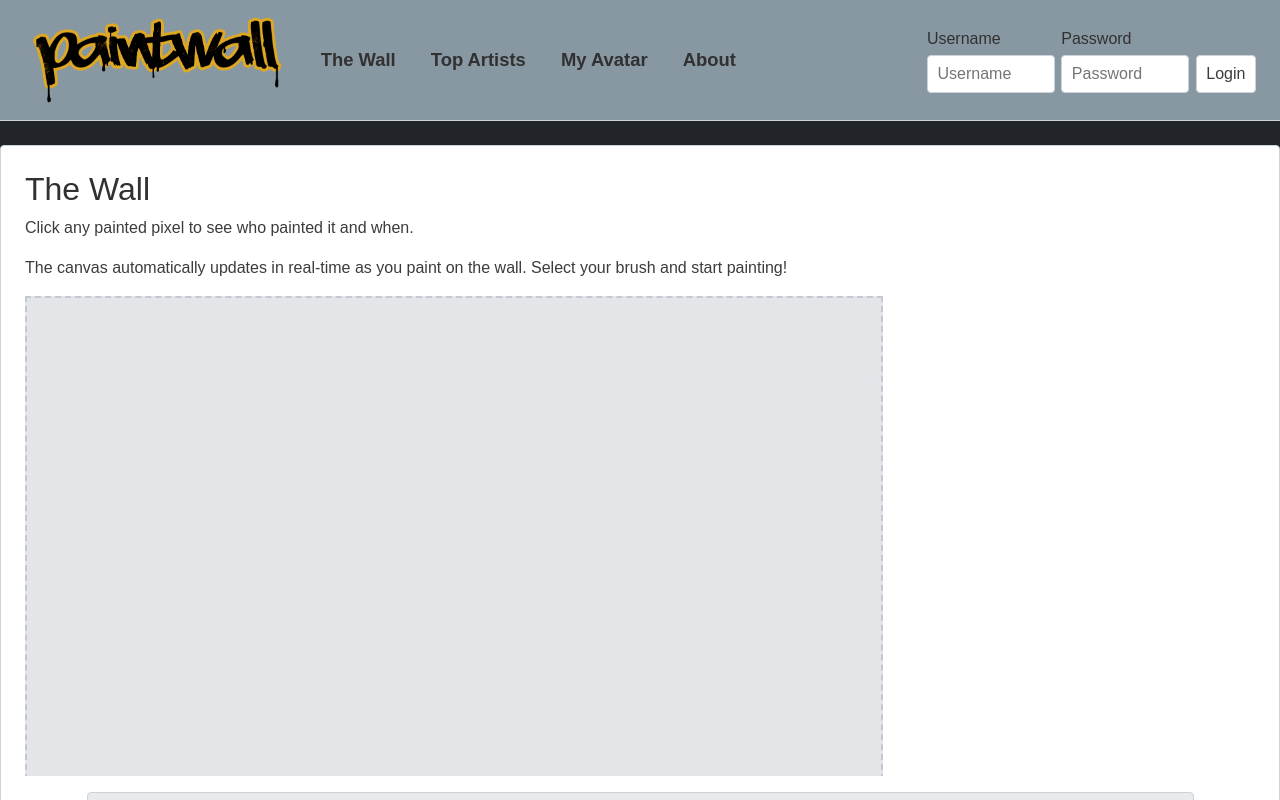
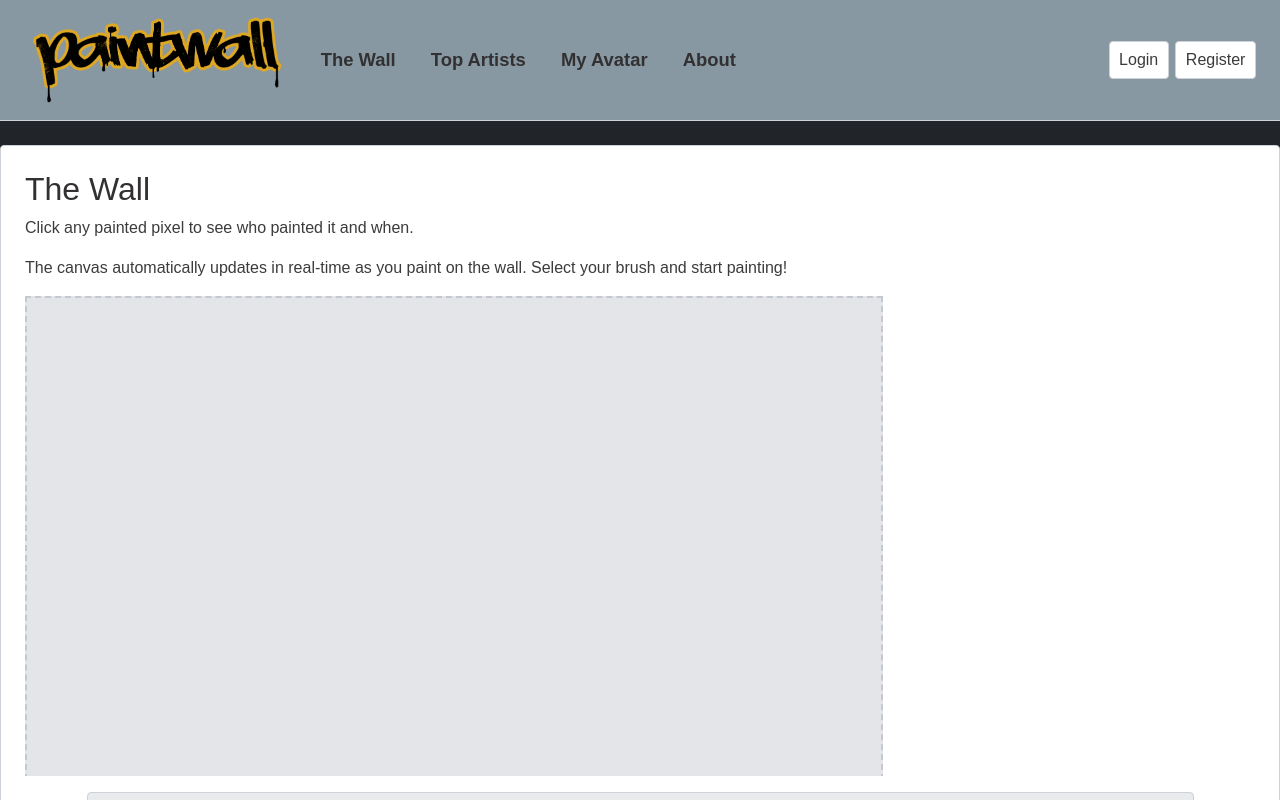
Before and after one commit to Caleb-D-Ace/startup, a React (Vite) app: page / in a window 1280 px wide. Shown: the top 800 px of the page. Built offline with nearby package versions, Linux system fonts and the light colour scheme; no server answers; a web font is replaced by a local one.

Commit message:
Added register button rather than my one-size-fits-all login solution

```diff
--- a/src/app.css
+++ b/src/app.css
@@ -218,14 +218,16 @@ input[type="range"] {
   gap: 0.75rem;
 }
 
-.site-auth form {
+.site-auth form,
+.auth-choice {
   display: flex;
   flex-wrap: nowrap;
   align-items: center;
   gap: 0.4rem;
 }
 
-#login-btn {
+#login-btn,
+#auth-back-btn {
   align-self: flex-end;
 }
 
@@ -915,12 +917,14 @@ td {
     display: none;
   }
 
-  .site-auth form {
+  .site-auth form,
+  .auth-choice {
     flex-direction: column;
     align-items: stretch;
   }
 
-  #login-btn {
+  #login-btn,
+  #auth-back-btn {
     align-self: stretch;
   }
 
--- a/src/app.jsx
+++ b/src/app.jsx
@@ -71,6 +71,12 @@ function AuthPanel() {
   const [usernameInput, setUsernameInput] = useState('');
   const [passwordInput, setPasswordInput] = useState('');
   const [authError, setAuthError] = useState('');
+  // null -- show the Login/Register choice buttons. 'login' | 'register' --
+  // show the username/password form. The form itself still goes through the
+  // same create-then-fallback-to-login call either way (see AuthContext) --
+  // this is purely which buttons are visible, not two different backend
+  // flows.
+  const [authMode, setAuthMode] = useState(null);
 
   async function handleSubmit(event) {
     event.preventDefault();
@@ -83,13 +89,20 @@ function AuthPanel() {
       setUsernameInput('');
       setPasswordInput('');
       setAuthError('');
+      setAuthMode(null);
     } else {
       setAuthError(result.error);
     }
   }
 
+  function handleBack() {
+    setAuthMode(null);
+    setAuthError('');
+  }
+
   function handleLogout() {
     logout();
+    setAuthMode(null);
   }
 
   if (loggedInAs) {
@@ -116,6 +129,18 @@ function AuthPanel() {
     );
   }
 
+  if (authMode === null) {
+    return (
+      <div id="header-auth" className="site-auth">
+        <div className="auth-choice">
+          <button type="button" id="login-choice-btn" onClick={() => setAuthMode('login')}>Login</button>
+          <button type="button" id="register-choice-btn" onClick={() => setAuthMode('register')}>Register</button>
+        </div>
+        <NavLink to="/about" className="about-link">About</NavLink>
+      </div>
+    );
+  }
+
   return (
     <div id="header-auth" className="site-auth">
       <form id="auth-form" onSubmit={handleSubmit}>
@@ -130,9 +155,11 @@ function AuthPanel() {
             value={usernameInput}
             onChange={(event) => setUsernameInput(event.target.value)}
           />
-          <p className="field-tooltip" role="tooltip">
-            New here? Just enter a username and click Login to create an account.
-          </p>
+          {authMode === 'register' && (
+            <p className="field-tooltip" role="tooltip">
+              Password is optional -- leave it blank if you don't need to protect this username.
+            </p>
+          )}
         </div>
 
         <div className="field">
@@ -149,7 +176,8 @@ function AuthPanel() {
 
         {authError && <p className="field-error" role="alert">{authError}</p>}
 
-        <button type="submit" id="login-btn">Login</button>
+        <button type="button" id="auth-back-btn" onClick={handleBack}>Back</button>
+        <button type="submit" id="login-btn">{authMode === 'register' ? 'Register' : 'Login'}</button>
       </form>
       <NavLink to="/about" className="about-link">About</NavLink>
     </div>
```
